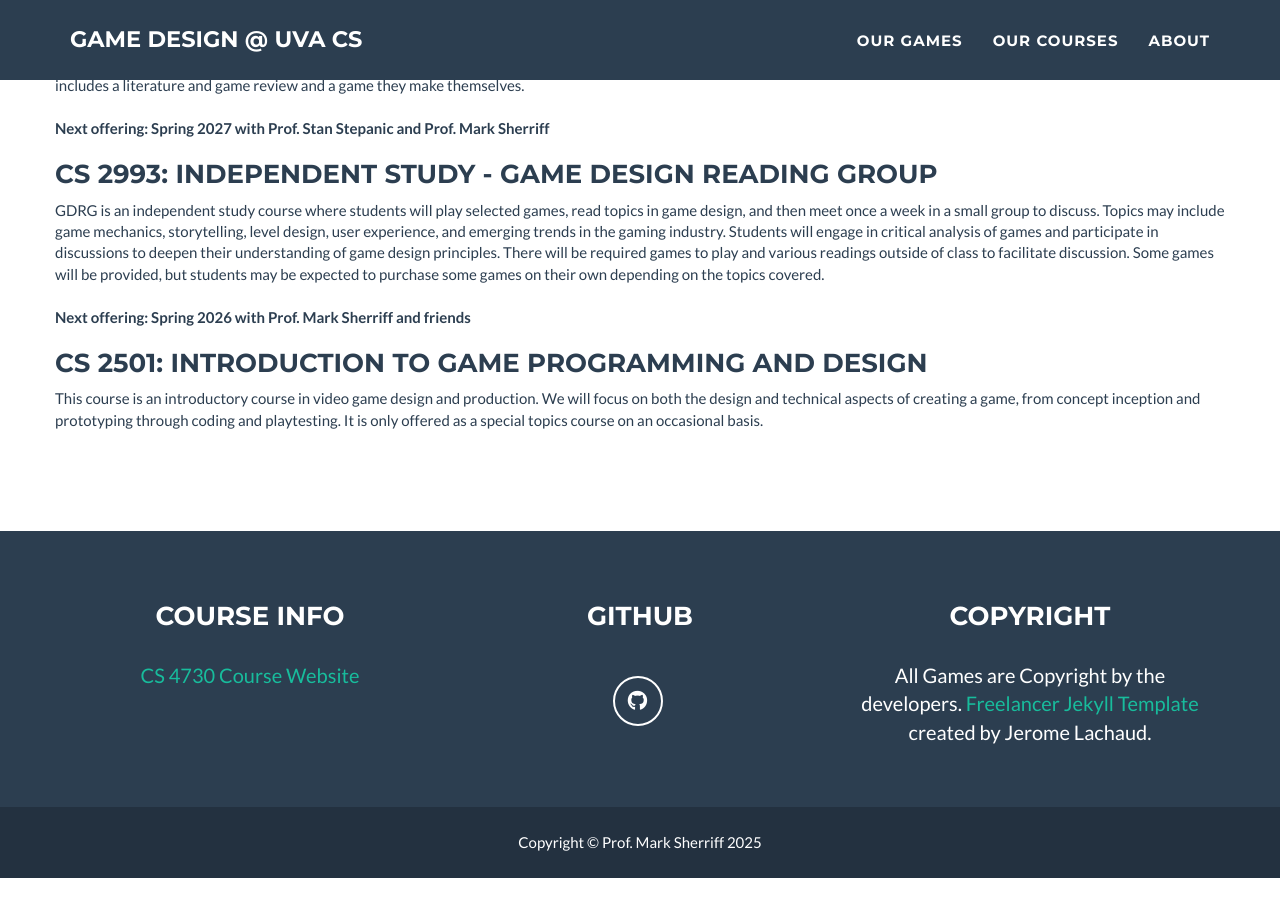
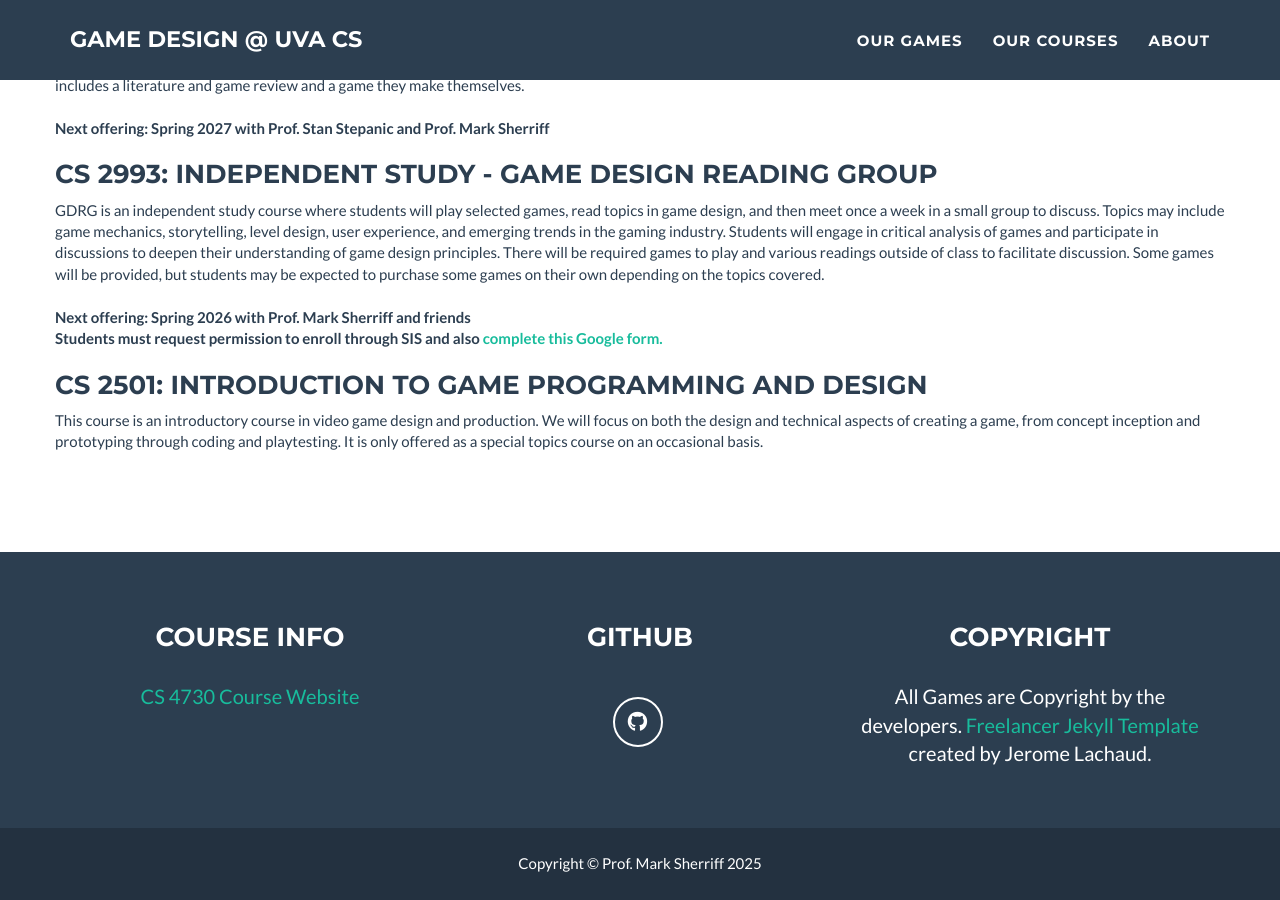
Before and after one commit to marksherriff/cs4730.games, a Jekyll site: the page built from courses.html, in a window 1280 px wide and 900 px high, scrolled down 1263 px. Built offline with Jekyll 4.4.1, drawn with Linux system fonts in a browser that asks for light colours; before the commit the page ends 2141 px from its top, so only the background shows below that.

Commit message:
added the form

```diff
--- a/_includes/courses_content.html
+++ b/_includes/courses_content.html
@@ -33,7 +33,7 @@ Upon successful completion of this course, students will:
       <div>
         <h3>CS 2993: Independent Study - Game Design Reading Group</h3>
         GDRG is an independent study course where students will play selected games, read topics in game design, and then meet once a week in a small group to discuss. Topics may include game mechanics, storytelling, level design, user experience, and emerging trends in the gaming industry. Students will engage in critical analysis of games and participate in discussions to deepen their understanding of game design principles.  There will be required games to play and various readings outside of class to facilitate discussion.  Some games will be provided, but students may be expected to purchase some games on their own depending on the topics covered.<br><br>
-        <strong>Next offering: Spring 2026 with Prof. Mark Sherriff and friends</strong>
+        <strong>Next offering: Spring 2026 with Prof. Mark Sherriff and friends</strong><br><strong>Students must request permission to enroll through SIS and also <a href="https://docs.google.com/forms/d/e/1FAIpQLSdBt875dVCrsAFOZOoKCx3cSHRtYPh4b1bavaC21U_8LfsQfg/viewform?usp=header">complete this Google form.</a></strong>
 
       </div>
       <div >
```
